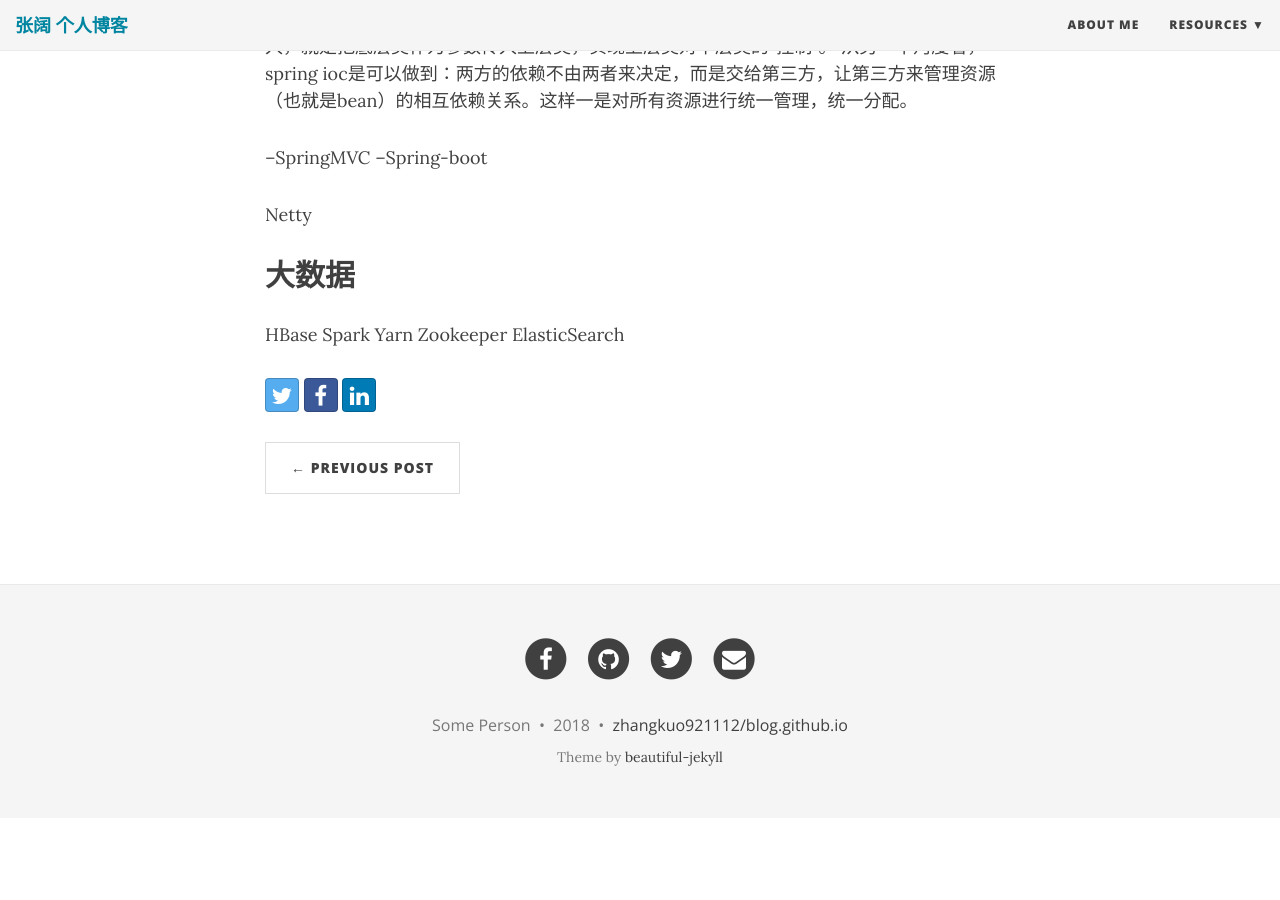
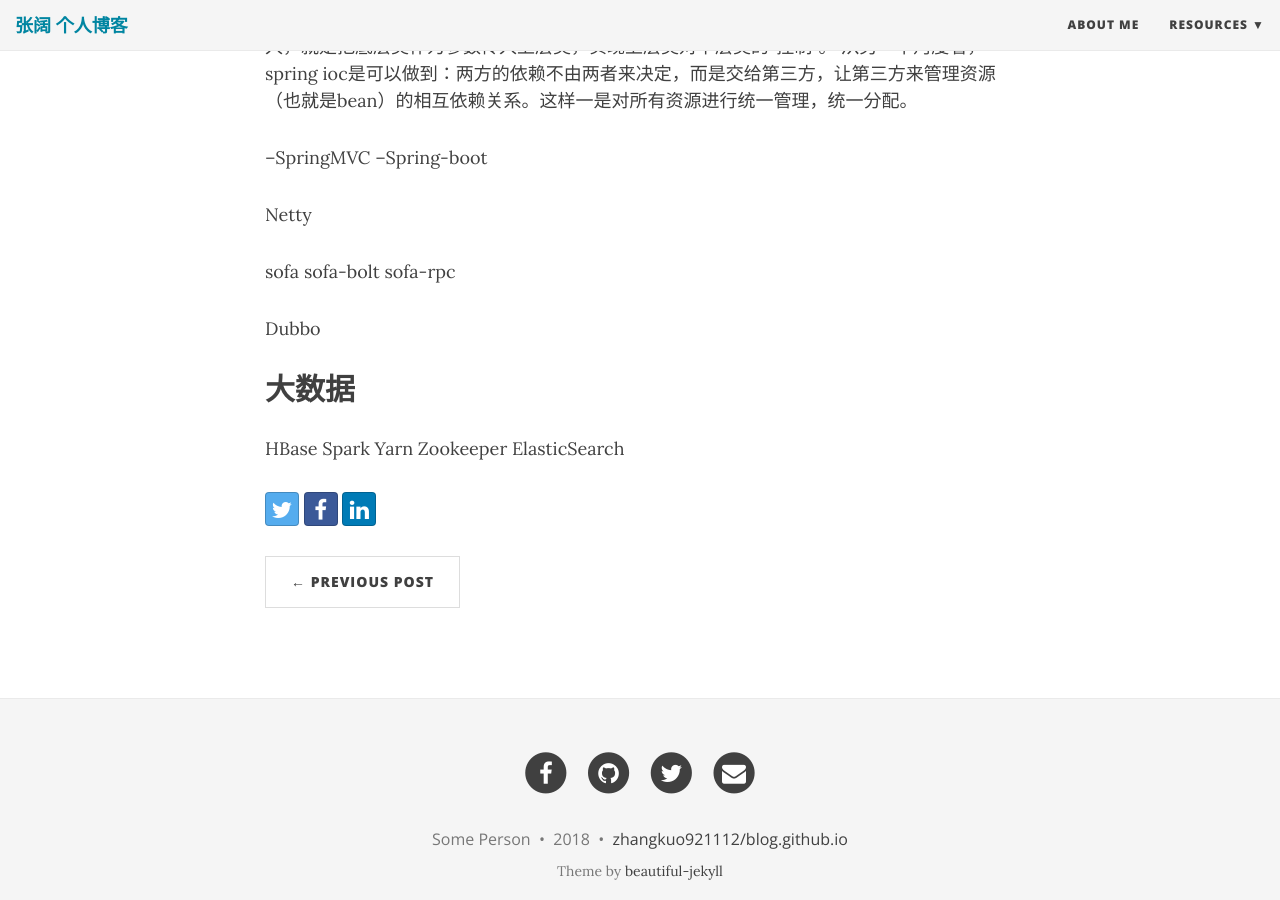
Before and after one commit to buoooou/blog.github.io, a Jekyll site: the page built from _posts/2018-05-18-java.md, in a window 1280 px wide and 900 px high, scrolled down 2314 px. Built offline with Jekyll 4.4.1, drawn with Linux system fonts in a browser that asks for light colours; nearby versions of some CDN libraries; before the commit the page ends 3132 px from its top, so only the background shows below that.

Commit message:
Create 2018-05-18-java.md

```diff
--- a/_posts/2018-05-18-java.md
+++ b/_posts/2018-05-18-java.md
@@ -117,6 +117,13 @@
 
 Netty
 
+sofa
+sofa-bolt
+sofa-rpc
+
+Dubbo
+
+
 
 ## 大数据
 
```
